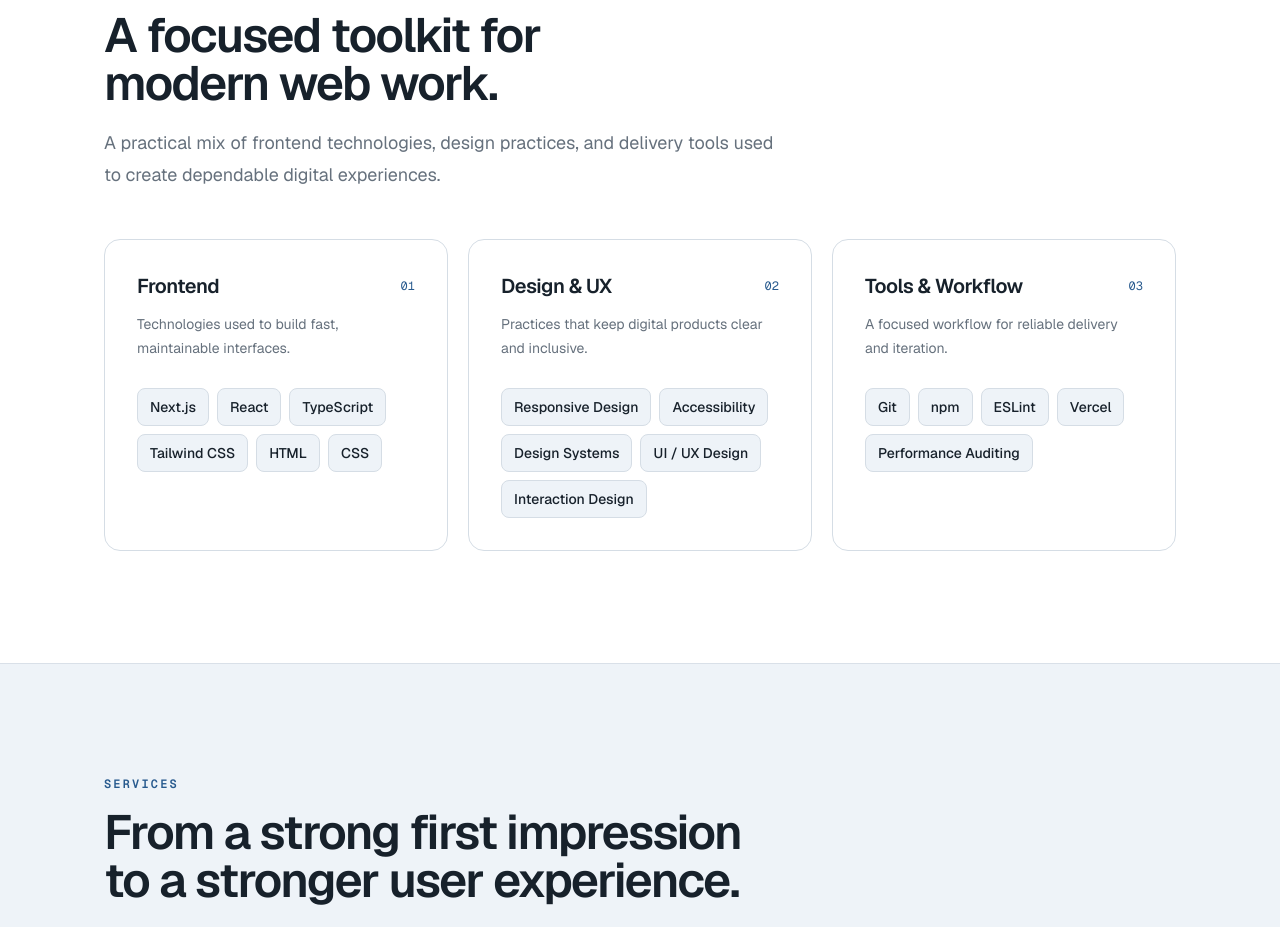
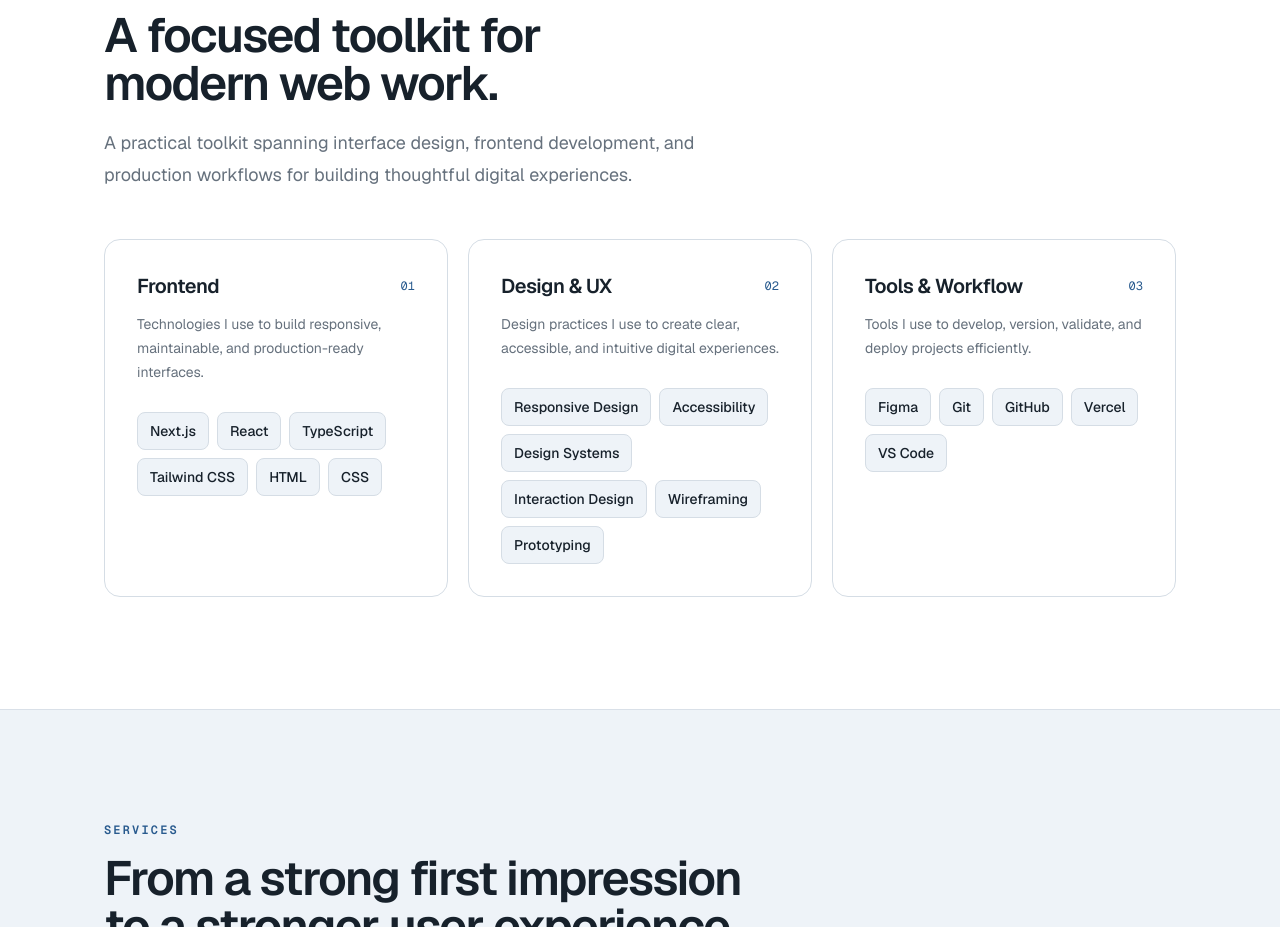
Before and after one commit to RJT-code/rj-portfolio-website, a Next.js app: page / in a window 1280 px wide. Shown: the part 2040-2967 px from the top of the page. Built offline with nearby package versions, Linux system fonts and the light colour scheme.

Commit message:
content change in skills & tech section

```diff
--- a/components/sections/skills.tsx
+++ b/components/sections/skills.tsx
@@ -6,7 +6,7 @@ export function Skills() {
   return <section id="skills" className="bg-surface py-20 sm:py-24 lg:py-28" aria-labelledby="skills-title">
     <Container>
       <div className="flex flex-col justify-between gap-6 lg:flex-row lg:items-end">
-        <SectionHeading eyebrow="Skills & technologies" headingId="skills-title" title="A focused toolkit for modern web work." description="A practical mix of frontend technologies, design practices, and delivery tools used to create dependable digital experiences." />
+        <SectionHeading eyebrow="Skills & technologies" headingId="skills-title" title="A focused toolkit for modern web work." description="A practical toolkit spanning interface design, frontend development, and production workflows for building thoughtful digital experiences." />
       </div>
       <div className="mt-12 grid gap-5 lg:grid-cols-3">
         {skillGroups.map((group, index) => <article key={group.title} className="rounded-2xl border border-border bg-surface p-6 sm:p-8">
--- a/data/skills.ts
+++ b/data/skills.ts
@@ -1,7 +1,7 @@
 export type SkillGroup = { title: string; description: string; skills: readonly string[] };
 
 export const skillGroups: readonly SkillGroup[] = [
-  { title: "Frontend", description: "Technologies used to build fast, maintainable interfaces.", skills: ["Next.js", "React", "TypeScript", "Tailwind CSS", "HTML", "CSS"] },
-  { title: "Design & UX", description: "Practices that keep digital products clear and inclusive.", skills: ["Responsive Design", "Accessibility", "Design Systems", "UI / UX Design", "Interaction Design"] },
-  { title: "Tools & Workflow", description: "A focused workflow for reliable delivery and iteration.", skills: ["Git", "npm", "ESLint", "Vercel", "Performance Auditing"] },
+  { title: "Frontend", description: "Technologies I use to build responsive, maintainable, and production-ready interfaces.", skills: ["Next.js", "React", "TypeScript", "Tailwind CSS", "HTML", "CSS"] },
+  { title: "Design & UX", description: "Design practices I use to create clear, accessible, and intuitive digital experiences.", skills: ["Responsive Design", "Accessibility", "Design Systems", "Interaction Design", "Wireframing", "Prototyping"] },
+  { title: "Tools & Workflow", description: "Tools I use to develop, version, validate, and deploy projects efficiently.", skills: ["Figma", "Git", "GitHub", "Vercel", "VS Code"] },
 ];
```
